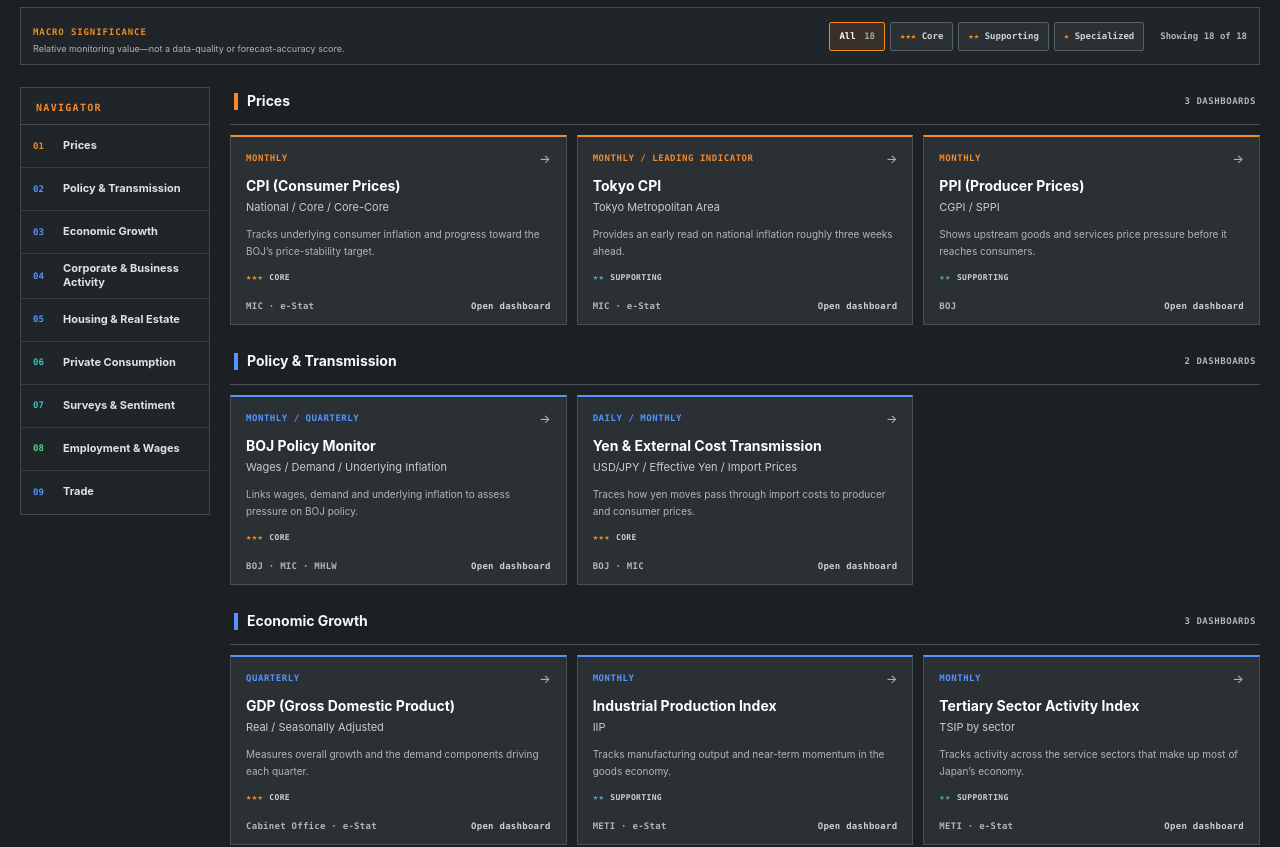
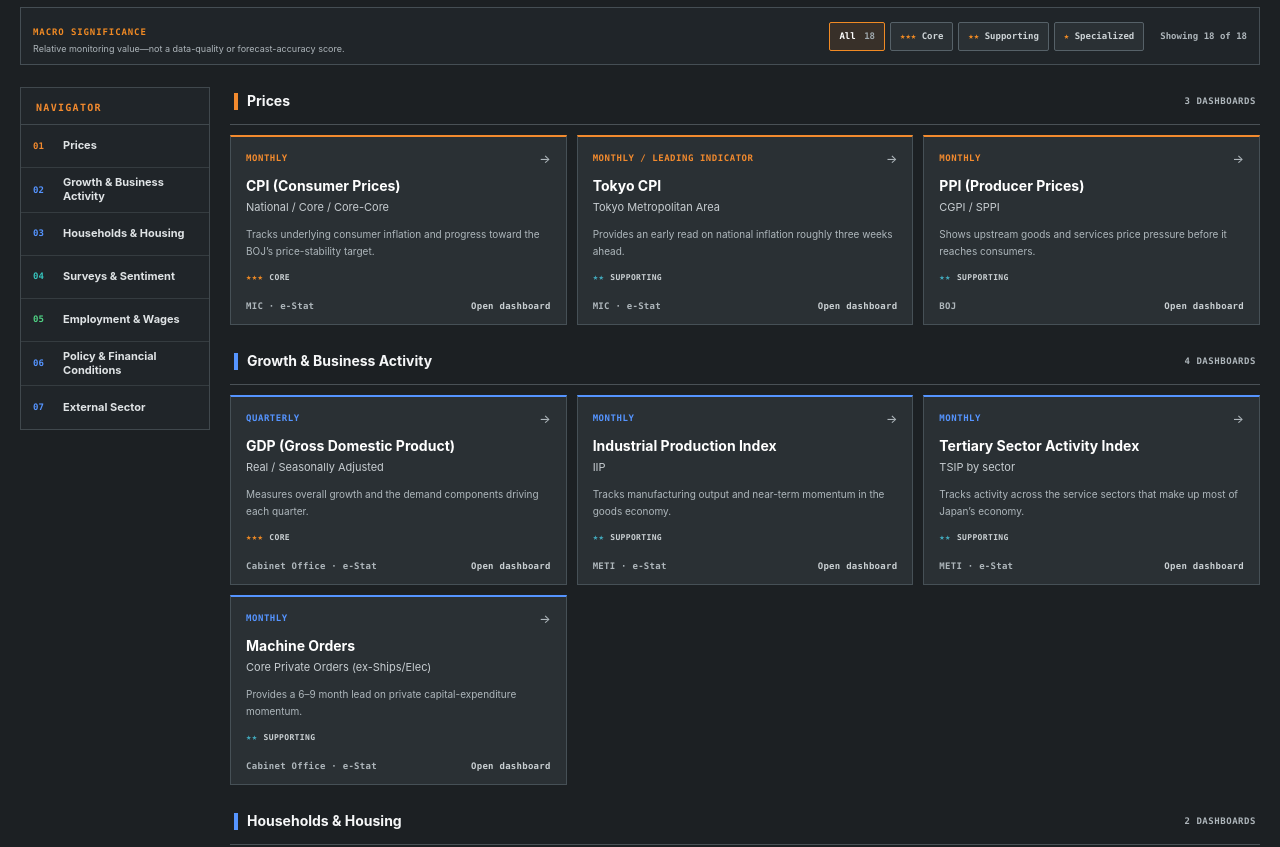
Before and after one commit to Hikky-fuji/japanpulse, a Next.js app: page / in a window 1280 px wide. Shown: the part 1260-2107 px from the top of the page. Built offline with nearby package versions, Linux system fonts and the light colour scheme; no server answers.

Commit message:
Unify Japan and US navigator taxonomy (#29)

```diff
--- a/app/page.js
+++ b/app/page.js
@@ -54,33 +54,7 @@ const indicators = [
     ],
   },
   {
-    group: { en: 'Policy & Transmission', ja: '金融政策・波及経路' },
-    color: '#F08A24',
-    bg: '#FFF8F0',
-    border: '#F0A050',
-    items: [
-      {
-        href: '/boj-policy',
-        significance: 3,
-        title:    { en: 'BOJ Policy Monitor', ja: '日銀政策モニター' },
-        subtitle: { en: 'Wages / Demand / Underlying Inflation', ja: '賃金 / 需給 / 基調的インフレ' },
-        badge:    { en: 'Monthly / Quarterly', ja: '月次 / 四半期' },
-        desc:     { en: 'Links wages, demand and underlying inflation to assess pressure on BOJ policy.',
-                    ja: '賃金・需要・基調的物価を結び、日銀の政策変更圧力を評価。' },
-      },
-      {
-        href: '/yen-transmission',
-        significance: 3,
-        title:    { en: 'Yen & External Cost Transmission', ja: '円相場・外部コスト波及' },
-        subtitle: { en: 'USD/JPY / Effective Yen / Import Prices', ja: 'ドル円 / 実効為替 / 輸入物価' },
-        badge:    { en: 'Daily / Monthly', ja: '日次 / 月次' },
-        desc:     { en: 'Traces how yen moves pass through import costs to producer and consumer prices.',
-                    ja: '円相場から輸入コスト、企業物価、消費者物価への波及を追跡。' },
-      },
-    ],
-  },
-  {
-    group: { en: 'Economic Growth', ja: '経済成長' },
+    group: { en: 'Growth & Business Activity', ja: '成長・企業活動' },
     color: '#27AE60',
     bg: '#F0FAF4',
     border: '#5DBF80',
@@ -112,14 +86,6 @@ const indicators = [
         desc:     { en: 'Tracks activity across the service sectors that make up most of Japan’s economy.',
                     ja: '日本経済の大部分を占めるサービス部門の活動を業種横断で確認。' },
       },
-    ],
-  },
-  {
-    group: { en: 'Corporate & Business Activity', ja: '企業・事業活動' },
-    color: '#7C3AED',
-    bg: '#F5F3FF',
-    border: '#A78BFA',
-    items: [
       {
         href: '/machine-orders',
         significance: 2,
@@ -132,24 +98,7 @@ const indicators = [
     ],
   },
   {
-    group: { en: 'Housing & Real Estate', ja: '住宅・不動産' },
-    color: '#42A9BC',
-    bg: '#F0FAFC',
-    border: '#70C2D0',
-    items: [
-      {
-        href: '/housing',
-        significance: 2,
-        title:    { en: 'Housing Starts Monitor', ja: '住宅着工モニター' },
-        subtitle: { en: 'Starts / Owner / Rental / Built for Sale', ja: '着工 / 持家 / 貸家 / 分譲' },
-        badge:    { en: 'Monthly', ja: '月次' },
-        desc:     { en: 'Tracks the housing construction cycle and breadth across major tenure categories.',
-                    ja: '住宅着工の循環と、持家・貸家・分譲住宅の広がりを確認。' },
-      },
-    ],
-  },
-  {
-    group: { en: 'Private Consumption', ja: '個人消費' },
+    group: { en: 'Households & Housing', ja: '家計・住宅' },
     color: '#9B59B6',
     bg: '#FAF0FF',
     border: '#C080E0',
@@ -162,6 +111,15 @@ const indicators = [
         badge:    { en: 'Monthly',                       ja: '月次' },
         desc:     { en: 'Shows whether household spending is strengthening after accounting for inflation.',
                     ja: '物価変動を調整した家計支出が強まっているかを確認。' },
+      },
+      {
+        href: '/housing',
+        significance: 2,
+        title:    { en: 'Housing Starts Monitor', ja: '住宅着工モニター' },
+        subtitle: { en: 'Starts / Owner / Rental / Built for Sale', ja: '着工 / 持家 / 貸家 / 分譲' },
+        badge:    { en: 'Monthly', ja: '月次' },
+        desc:     { en: 'Tracks the housing construction cycle and breadth across major tenure categories.',
+                    ja: '住宅着工の循環と、持家・貸家・分譲住宅の広がりを確認。' },
       },
     ],
   },
@@ -227,7 +185,33 @@ const indicators = [
     ],
   },
   {
-    group: { en: 'Trade', ja: '貿易' },
+    group: { en: 'Policy & Financial Conditions', ja: '金融政策・金融環境' },
+    color: '#7C3AED',
+    bg: '#F5F3FF',
+    border: '#A78BFA',
+    items: [
+      {
+        href: '/boj-policy',
+        significance: 3,
+        title:    { en: 'BOJ Policy Monitor', ja: '日銀政策モニター' },
+        subtitle: { en: 'Wages / Demand / Underlying Inflation', ja: '賃金 / 需給 / 基調的インフレ' },
+        badge:    { en: 'Monthly / Quarterly', ja: '月次 / 四半期' },
+        desc:     { en: 'Links wages, demand and underlying inflation to assess pressure on BOJ policy.',
+                    ja: '賃金・需要・基調的物価を結び、日銀の政策変更圧力を評価。' },
+      },
+      {
+        href: '/yen-transmission',
+        significance: 3,
+        title:    { en: 'Yen & External Cost Transmission', ja: '円相場・外部コスト波及' },
+        subtitle: { en: 'USD/JPY / Effective Yen / Import Prices', ja: 'ドル円 / 実効為替 / 輸入物価' },
+        badge:    { en: 'Daily / Monthly', ja: '日次 / 月次' },
+        desc:     { en: 'Traces how yen moves pass through import costs to producer and consumer prices.',
+                    ja: '円相場から輸入コスト、企業物価、消費者物価への波及を追跡。' },
+      },
+    ],
+  },
+  {
+    group: { en: 'External Sector', ja: '対外部門' },
     color: '#0E7490',
     bg: '#F0FDFF',
     border: '#67C8D4',
```
Also changed, not shown: app/us/page.js (+6 -22 lines), 1 other file (tests, documents, lock files or other folders).
